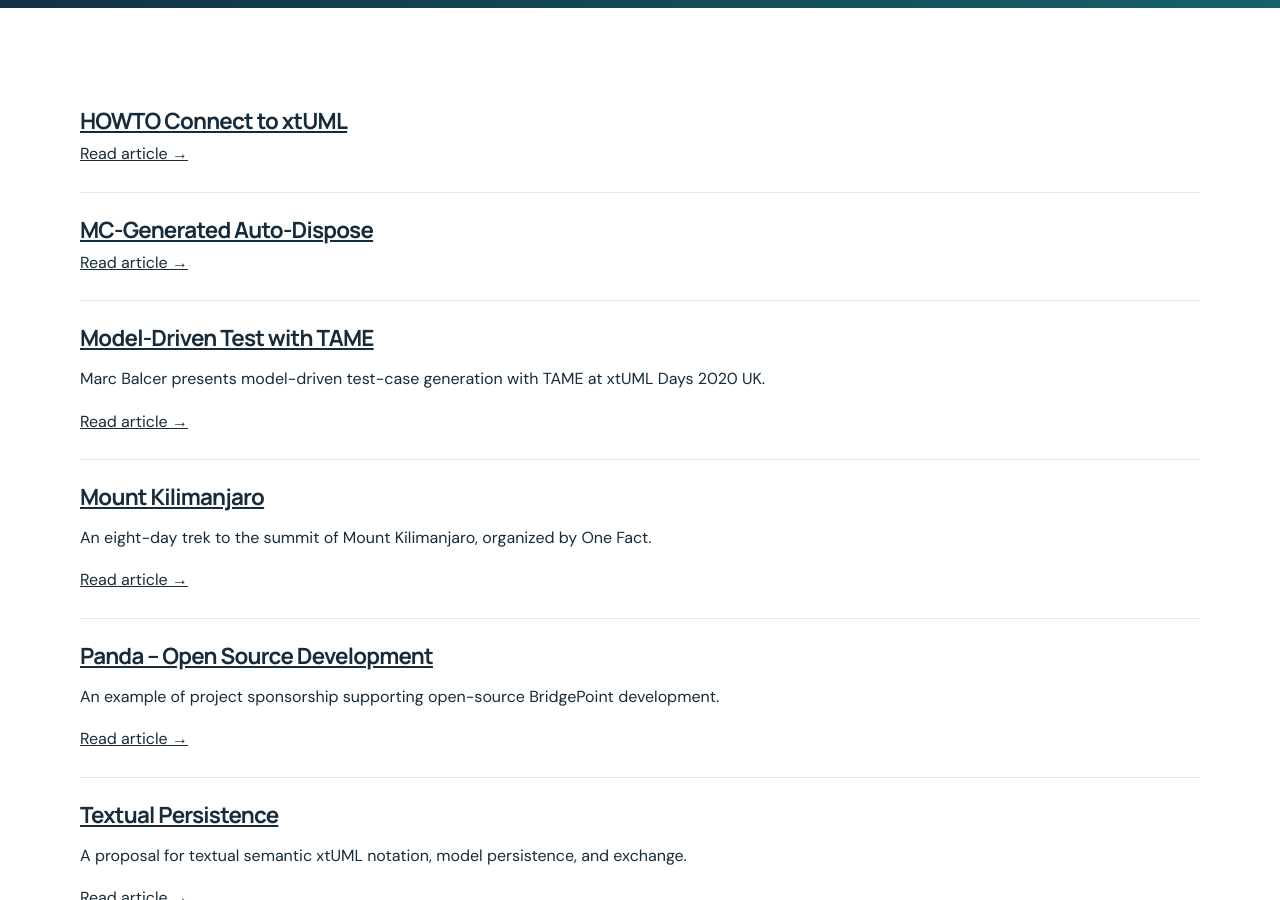
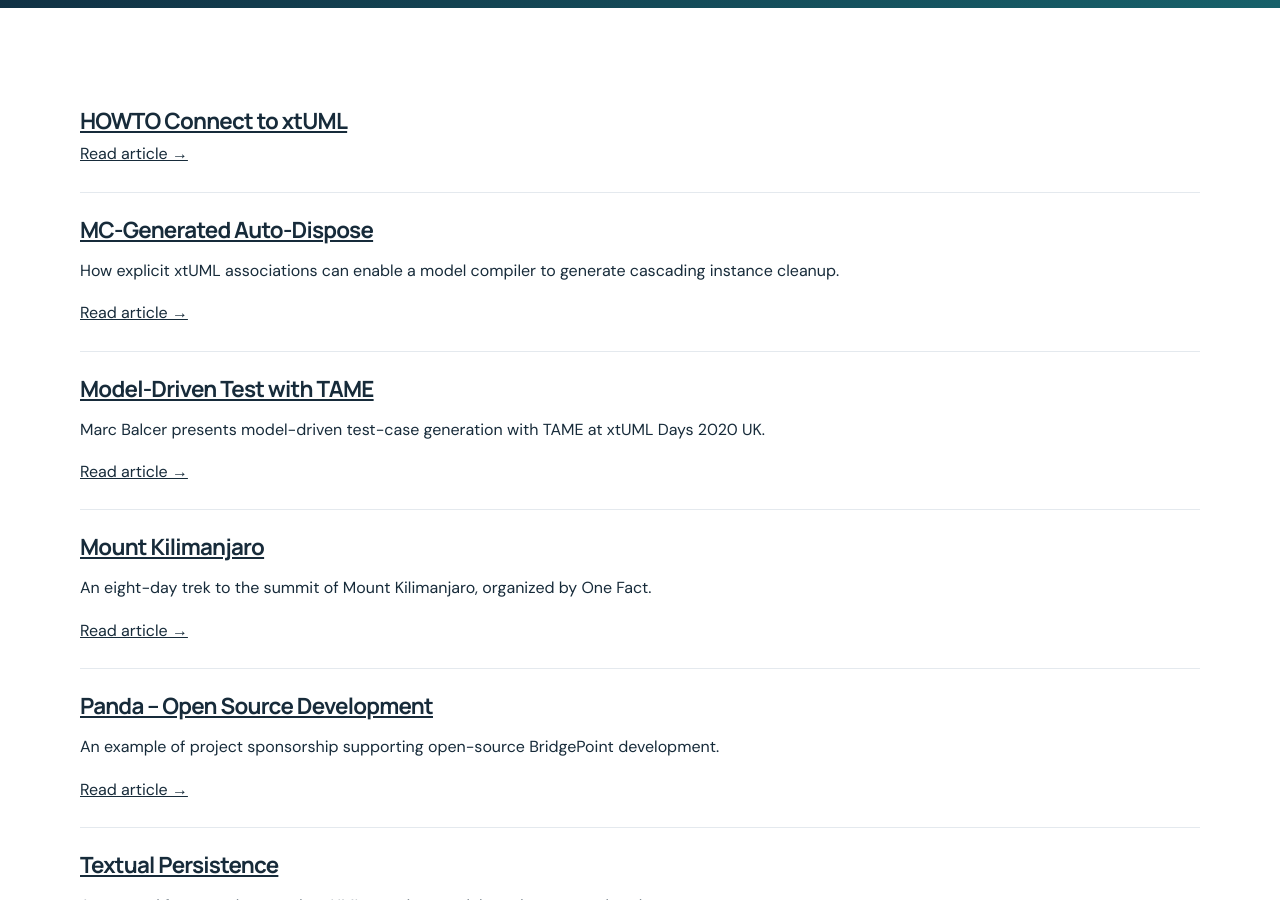
Before and after one commit to xtuml/onefactinc, a Jekyll site: the page built from blog.md, in a window 1280 px wide and 900 px high, scrolled down 462 px. Built offline with Jekyll 4.4.1, drawn with Linux system fonts in a browser that asks for light colours; part of the change alters nothing that is shown.

Commit message:
Add publication dates and improve article archive presentation

```diff
--- a/_articles/mc-generated-auto-dispose.html
+++ b/_articles/mc-generated-auto-dispose.html
@@ -1,27 +1,17 @@
 ---
 title: "MC-Generated Auto-Dispose"
+date: 2020-04-21
+description: "How explicit xtUML associations can enable a model compiler to generate cascading instance cleanup."
 permalink: /mc-generated-auto-dispose/
-source_url: "https://onefact.net/mc-generated-auto-dispose/"
+source_url: "https://xtuml.github.io/onefactnet/mc-generated-auto-dispose/"
 ---
 
-<p>In good Object-Oriented Programming and Modeling, instances of classes are linked through associations.  This establishes a powerful interdependence within groups of related classes but makes clean-up more complex.  An instance cannot simply delete itself without considering instances of other linked classes.</p>
+In good object-oriented programming and modeling, instances of classes are linked through associations. This creates powerful interdependence among related classes, but makes cleanup more complex: an instance cannot simply delete itself without considering the other instances linked to it.
 
+Because associations in xtUML are explicit and captured in model data, disposal can be automated. Some associations are unconditional; others are conditional. A model compiler can use this distinction during translation to generate appropriate cleanup behavior. One such model compiler supported a soil-sampling robotics application.
 
+Consider a mission in which a zone is defined by one or more outer boundaries and zero or more inner boundaries (“holes”). A point is in the zone if it lies within any outer boundary and outside every inner boundary.
 
-<figure class="wp-block-image size-full"><img alt='mission-8487773' src="https://onefact.net/wp-content/uploads/2020/04/mission-8487773.png' alt="" class="wp-image-1266"/><figcaption>Soil Sampling Mission</figcaption></figure>
+If a boundary used by a zone containing samples is deleted, deleting the last outer boundary cascades through the unconditional associations: the zone is disposed, followed by its sample zone, sample site, samples, soil cores, core point, and waypoint.
 
-
-
-<p>Since associations in xtUML are explicit and captured in the model data, the disposal process can be automated.  Some associations are unconditional; others are conditional.  This distinction is available to the code generator at translation time.  One such model compiler helped in a soil sampling robotics application.</p>
-
-
-
-<p>Consider this model of a soil sampling mission.  On the right, a &#8220;zone&#8221; is defined by at least one (but possibly many) outer boundaries and 0-many inner boundaries (&#8220;holes&#8221;).  Basically a point is in the zone if it is within any of the outer boundaries and not in any of the inner boundaries.</p>
-
-
-
-<p>There is an operation in the application that allows boundaries to be deleted.  Suppose a boundary that is being used as a zone that contains samples is deleted.  If it is the last outer boundary, it cascades and causes the zone itself to be disposed (because it is an unconditional association), the zone deletion causes &#8220;sample zone&#8221; to get deleted which causes &#8220;sample site&#8221; to get deleted, which causes all &#8220;samples&#8221; to get deleted which causes all &#8220;soil cores&#8221; to get deleted which causes a &#8220;core point&#8221; to get deleted which causes a &#8220;waypoint&#8221; to get deleted (phew!!)</p>
-
-
-
-<p>It is pretty amazing!  That is a ton of clean-up work the modeler simply does not even have to think about.</p>
+That is a substantial amount of cleanup work the modeler does not have to implement or manage manually.
```
